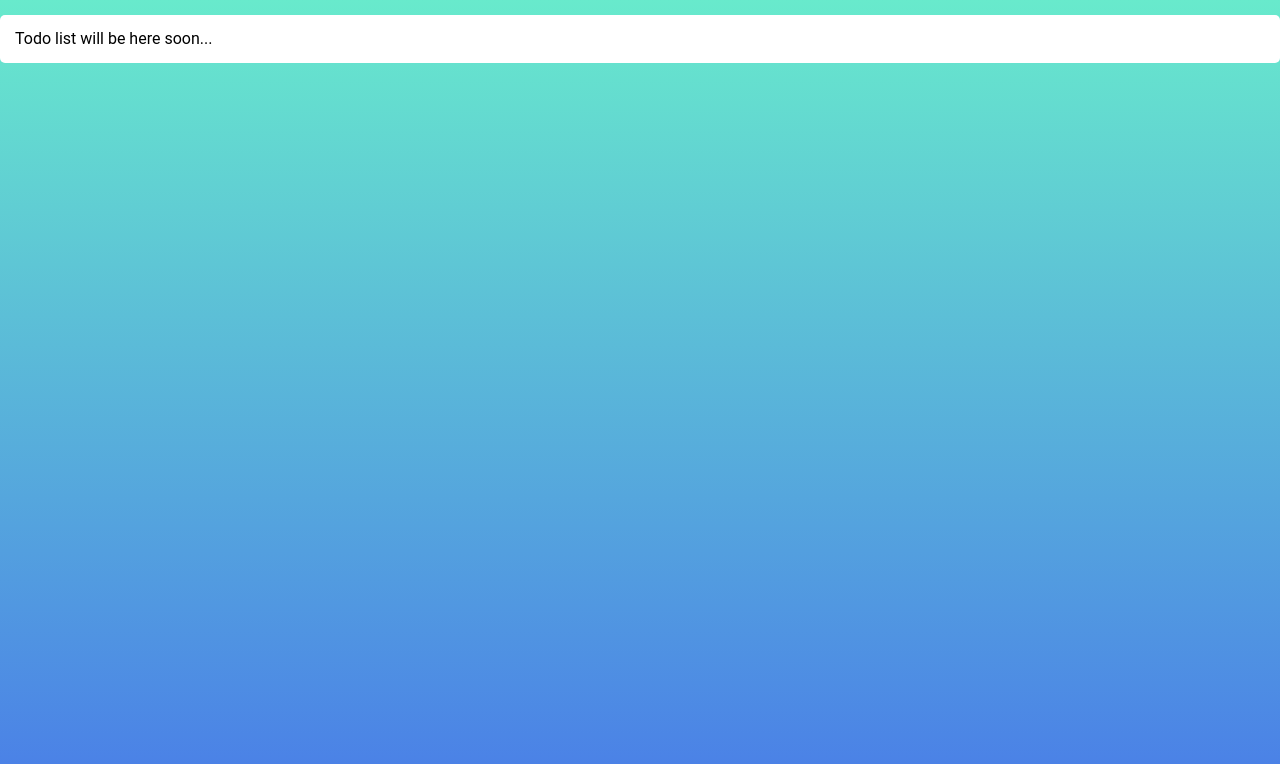
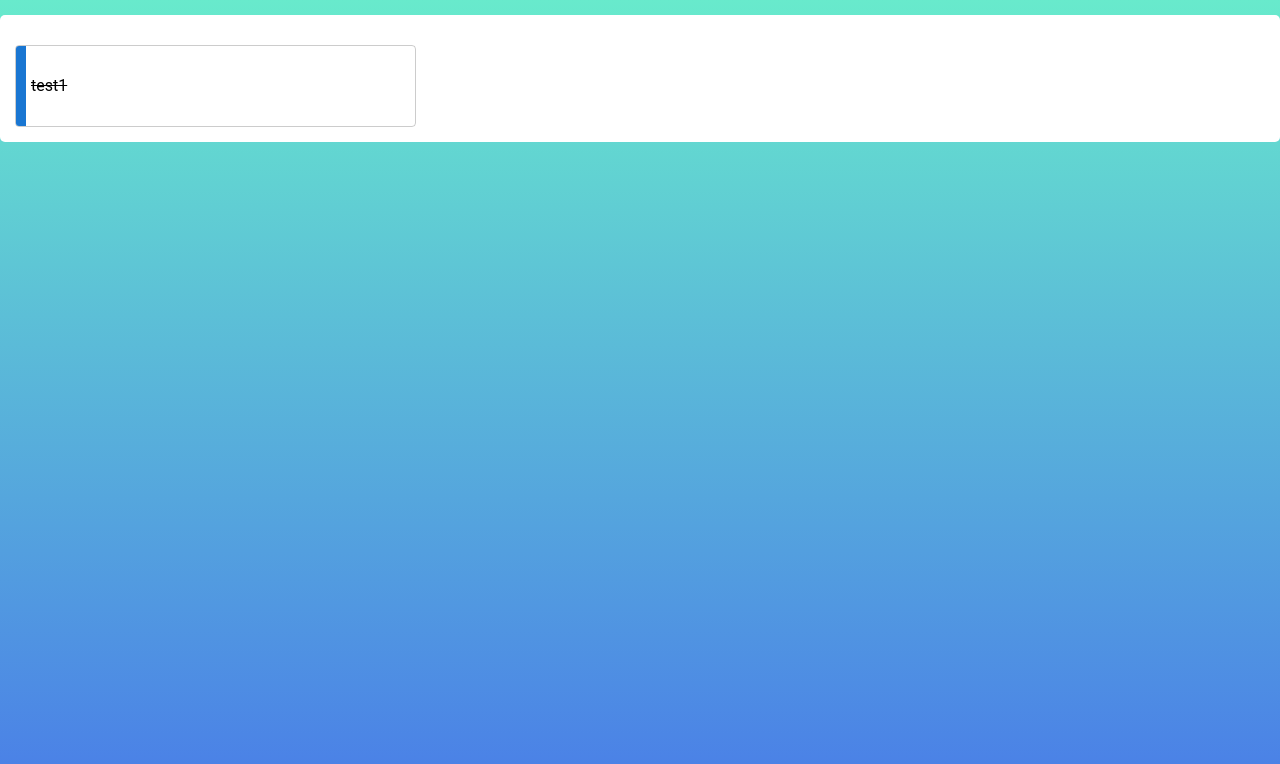
Before and after one commit to Svi-Kos/todo-list-01-be, a React (Create React App) app: page / in a window 1280 px wide. Shown: the top 764 px of the page. Built offline with nearby package versions, Linux system fonts and the light colour scheme.

Commit message:
Todolist elem added

```diff
--- a/src/App.js
+++ b/src/App.js
@@ -1,9 +1,23 @@
-// import React, { useState, useEffect } from 'react';
+import React, { useState, useEffect } from 'react';
 // import shortid from 'shortid';
 import Container from 'components/Container';
+import TodoList from 'components/TodoList';
 
 function App() {
-  return <Container>Todo list will be here soon...</Container>;
+  const [todos, setTodos] = useState([
+    {
+      id: '1',
+      text: 'test1',
+      completed: true,
+      important: false,
+    },
+  ]);
+
+  return (
+    <Container>
+      <TodoList todos={todos} />
+    </Container>
+  );
 }
 
 export default App;
--- /dev/null
+++ b/src/components/TodoList/TodoList.jsx
@@ -0,0 +1,20 @@
+import React from 'react';
+// import Todo from 'components/Todo';
+import s from './TodoList.module.css';
+
+function TodoList({ todos }) {
+  return (
+    <ul className={s.todoList}>
+      {todos.map(({ id, text, completed, important }) => (
+        <li
+          key={id}
+          className={`${s.item} ${completed ? `${s.itemCompleted}` : ''}`}
+        >
+          <p>{text}</p>
+        </li>
+      ))}
+    </ul>
+  );
+}
+
+export default TodoList;
--- /dev/null
+++ b/src/components/TodoList/TodoList.module.css
@@ -0,0 +1,43 @@
+.todoList {
+  display: grid;
+  justify-content: center;
+  grid-template-columns: repeat(auto-fill, minmax(350px, 1fr));
+  grid-gap: 24px;
+
+  margin: 0;
+  padding: 15px 0 0 0;
+  list-style: none;
+}
+
+.item {
+  position: relative;
+  display: flex;
+  justify-content: space-between;
+  overflow: hidden;
+  align-items: center;
+  padding: 15px;
+  border: 1px solid rgba(0, 0, 0, 0.2);
+  border-radius: 4px;
+}
+
+.item::before {
+  content: '';
+  position: absolute;
+  top: 0;
+  left: 0;
+  width: 10px;
+  height: 100%;
+
+  background-color: #1976d2;
+
+  transform: scaleX(0);
+  transition: transform 250ms cubic-bezier(0.4, 0, 0.2, 1);
+}
+
+.itemCompleted p {
+  text-decoration: line-through;
+}
+
+.itemCompleted::before {
+  transform: scaleX(1);
+}
--- /dev/null
+++ b/src/components/TodoList/index.js
@@ -0,0 +1 @@
+export { default } from './TodoList';
```
